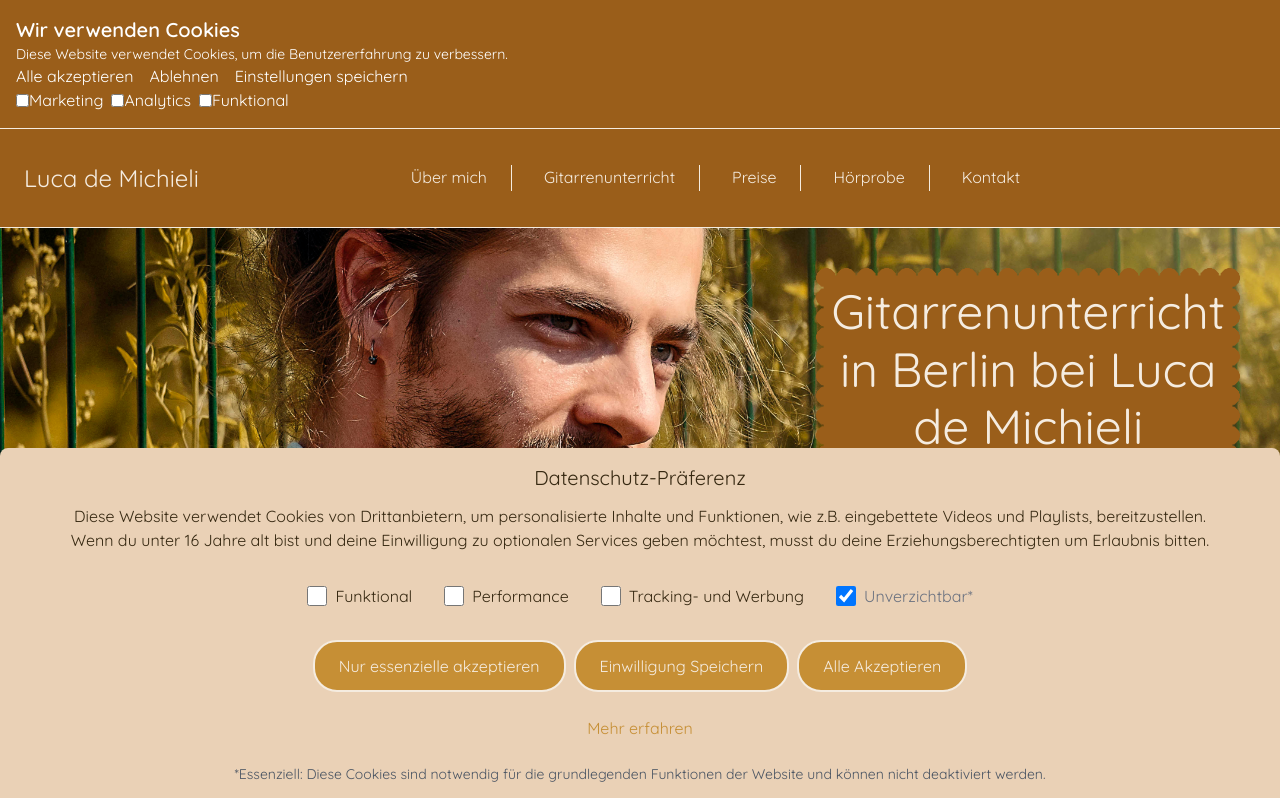
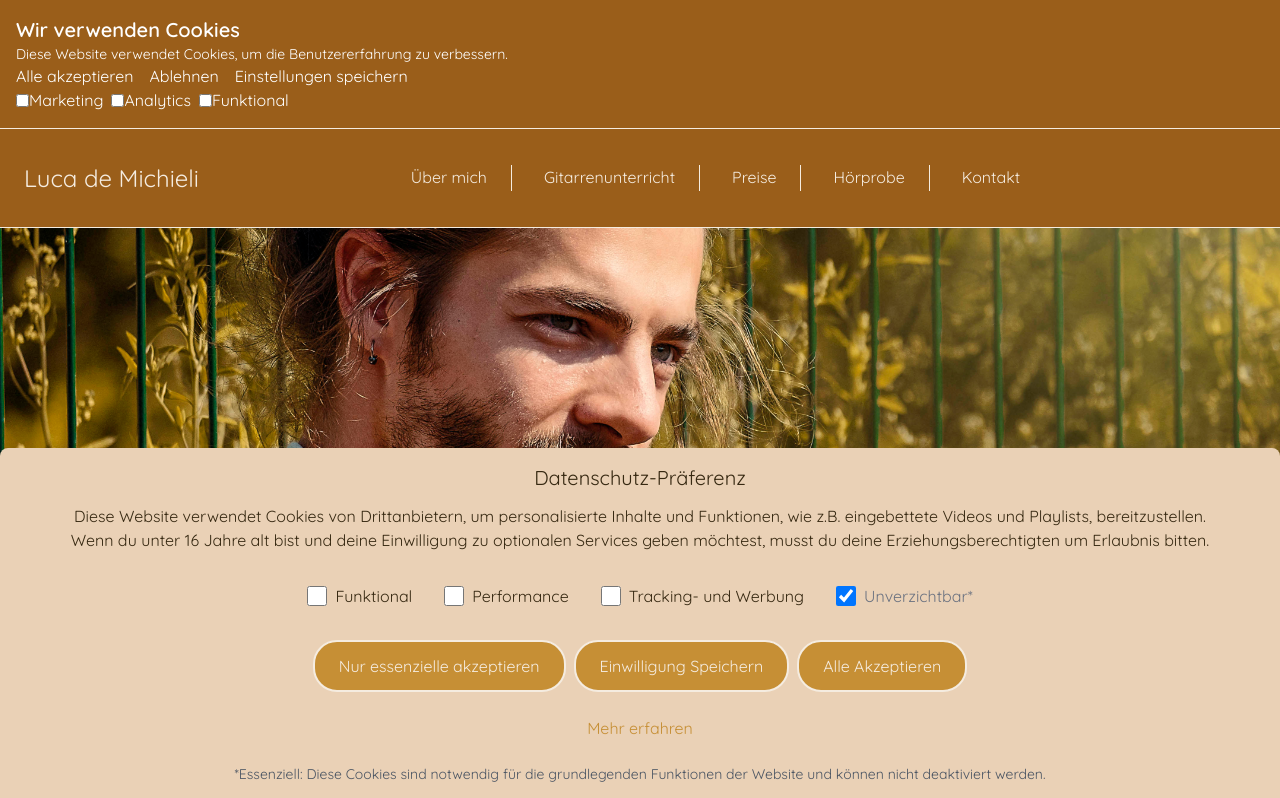
Before and after one commit to CharlotteMarotte/luca-guitar, a React (Vite) app: page / in a window 1280 px wide. Shown: the top 798 px of the page. Built offline with nearby package versions, Linux system fonts and the light colour scheme.

Commit message:
remove heading from welcome section

```diff
--- a/src/index.css
+++ b/src/index.css
@@ -55,12 +55,3 @@ html {
     transform: scale(1);
   }
 }
-
-.scalloped-box {
-  --r: 10px;
-  aspect-ratio: 1;
-  padding: calc(1.5 * var(--r));
-  mask:
-    linear-gradient(#000 0 0) no-repeat 50% / calc(100% - 2 * var(--r)) calc(100% - 2 * var(--r)),
-    radial-gradient(farthest-side, #000 97%, #0000) 0 0 / calc(2 * var(--r)) calc(2 * var(--r)) round;
-}
--- a/src/pages/Welcome.jsx
+++ b/src/pages/Welcome.jsx
@@ -8,13 +8,7 @@ const Welcome = () => {
       role='region'
       aria-labelledby='welcome-section-title'
     >
-      <div className='mx-auto max-w-2xl'>
-        <div className='bg-primary p-4 scalloped-box h-64 absolute right-10 top-10'>
-          <h2 className='text-3xl sm:text-4xl lg:text-5xl mb-4 text-textLight' style={{ lineHeight: '1.2em' }}>
-            Gitarrenunterricht in Berlin bei Luca de Michieli
-          </h2>
-        </div>
-      </div>
+      <p className='sr-only'>Willkommen auf meiner Website. Ich heiße Luca de Michieli und biete Gitarrenunterricht in Berlin an.</p>
     </section>
   )
 }
```
Also changed, not shown: src/assets/Luca3.jpg (added).
